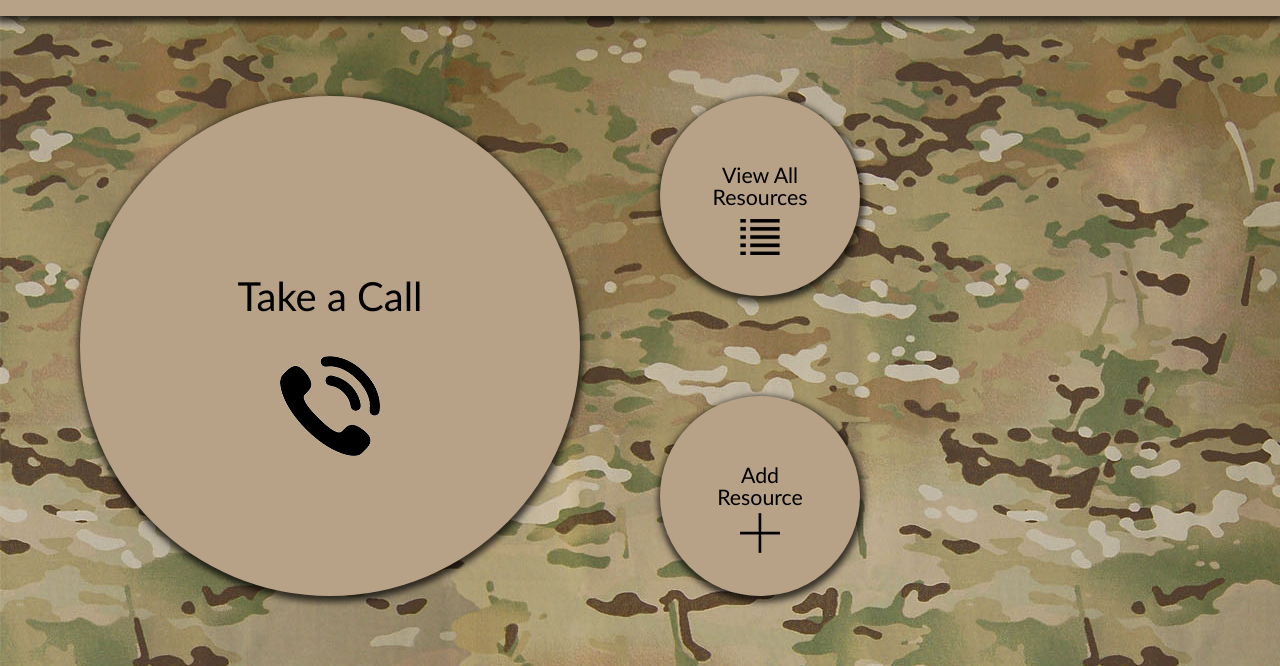
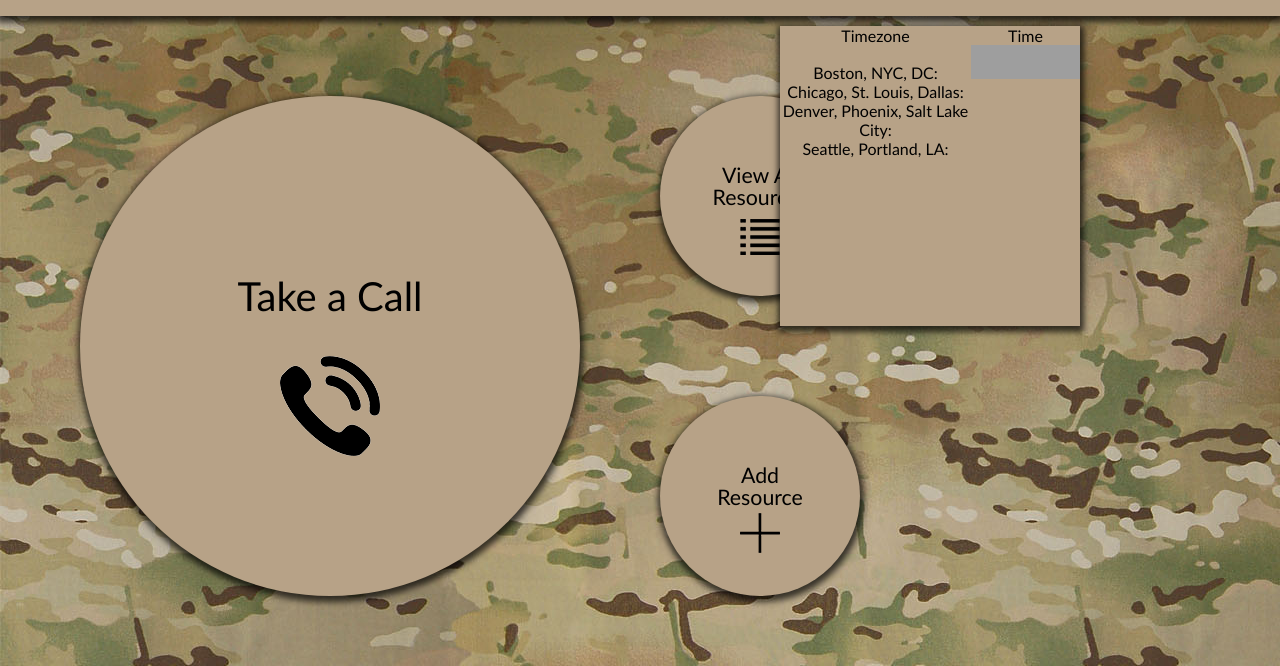
Before and after one commit to Vets4Warriors/frontend, a website: page index.html in a window 1280 px wide. Shown: the part 134-800 px from the top of the page. Drawn offline with nearby package versions, Linux system fonts and the light colour scheme; grey boxes are pictures that could not be loaded; files whose address does not match are found by name.

Commit message:
scrollbar'd the location-add card; clocks nearly ready on index

```diff
--- a/_assets/css/main.css
+++ b/_assets/css/main.css
@@ -128,3 +128,19 @@ div#right {
 #formMain {
     margin:50px;
 }
+
+#clocks {
+    background: #B7A287;
+    width: 300px;
+    height: 300px;
+    position: absolute;
+    top: 20%;
+    right: 200px;
+    box-shadow: 1px 3px 6px 3px rgba(0,0,0,.7);
+}
+
+#clocks table {
+    border: none;
+    text-align: center;
+    vertical-align: middle;
+}
--- a/index.html
+++ b/index.html
@@ -37,6 +37,30 @@
 			<div class="smallCircle circle"><a href="/list#add">Add<br>Resource<br><img src="/_assets/gfx/plus.png"></a></div>
 		</div>
 	</div>
+	<div id="clocks">
+		<table>
+			<tr>
+				<th>Timezone</th>
+				<th>Time</th>
+			</tr>
+			<tr>
+				<td>Boston, NYC, DC:</td>
+				<td><iframe src="http://free.timeanddate.com/clock/i540lafq/n179/fn16/tct/pct/tt0/tw1/tm2/ts1/ta1/tb4" frameborder="0" width="109" height="34" allowTransparency="true"></iframe></td>
+			</tr>
+			<tr>
+				<td>Chicago, St. Louis, Dallas:</td>
+				<td></td>
+			</tr>
+			<tr>
+				<td>Denver, Phoenix, Salt Lake City:</td>
+				<td></td>
+			</tr>
+			<tr>
+				<td>Seattle, Portland, LA:</td>
+				<td></td>
+			</tr>
+		</table>
+	</div>
 
 </body>
 </html>
```
Also changed, not shown: app/list-page/list-page.html (+1 -1 lines), app/shared/location/location-add.html (+31 -0 lines), 1 other file.
